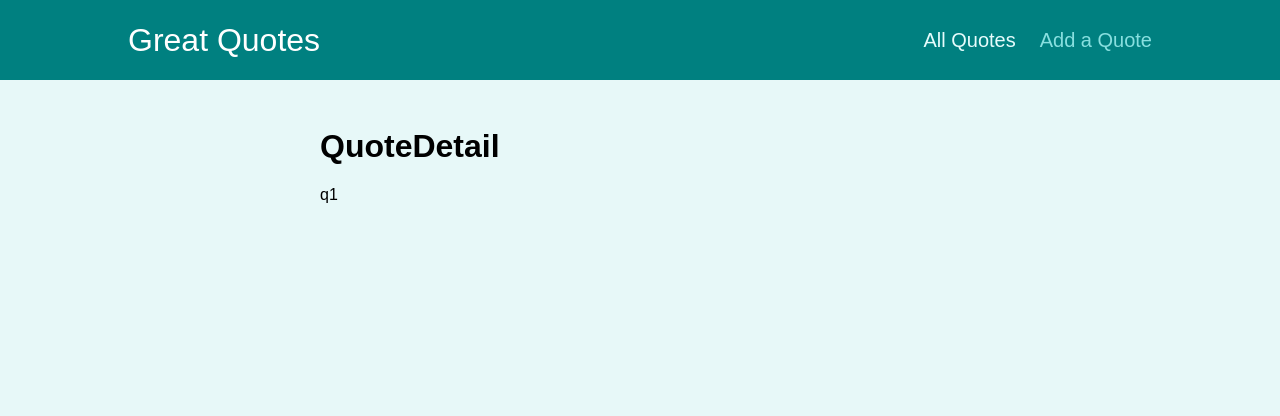
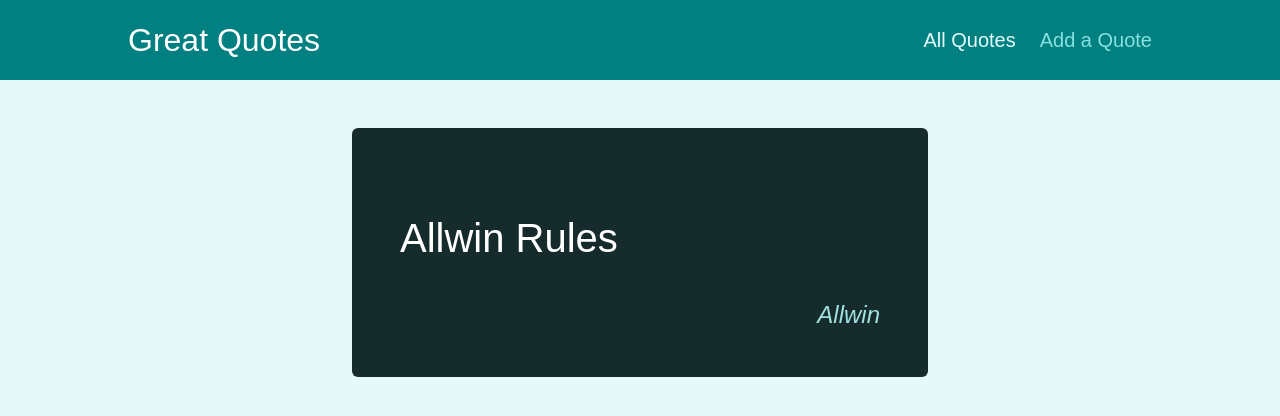
Before and after one commit to allwinandrews/great-quotes, a React (Create React App) app: page /quotes/q1 in a window 1280 px wide. Shown: the top 416 px of the page. Built offline with nearby package versions, Linux system fonts and the light colour scheme.

Commit message:
Outputs Data on the QuoteDetail Page

```diff
--- a/src/components/quotes/QuoteItem.js
+++ b/src/components/quotes/QuoteItem.js
@@ -1,4 +1,6 @@
-import classes from './QuoteItem.module.css';
+import { Link } from "react-router-dom";
+
+import classes from "./QuoteItem.module.css";
 
 const QuoteItem = (props) => {
   return (
@@ -9,9 +11,9 @@
         </blockquote>
         <figcaption>{props.author}</figcaption>
       </figure>
-      <a className='btn'>
+      <Link className="btn" to={`/quotes/${props.id}`}>
         View Fullscreen
-      </a>
+      </Link>
     </li>
   );
 };
--- a/src/pages/AllQuotes.js
+++ b/src/pages/AllQuotes.js
@@ -7,7 +7,7 @@
     text: "Allwin Rules",
   },
   {
-    id: "q1",
+    id: "q2",
     author: "Max",
     text: "Learning React is fun",
   },
--- a/src/pages/QuoteDetail.js
+++ b/src/pages/QuoteDetail.js
@@ -1,15 +1,34 @@
 import React from "react";
 import { useParams, Route } from "react-router-dom";
 
+import HighLightedQuote from "../components/quotes/HighlightedQuote";
 import Comments from "../components/comments/Comments";
+
+const DUMMY_QUOTES = [
+  {
+    id: "q1",
+    author: "Allwin",
+    text: "Allwin Rules",
+  },
+  {
+    id: "q2",
+    author: "Max",
+    text: "Learning React is fun",
+  },
+];
 
 const QuoteDetail = () => {
   const params = useParams();
 
+  const quote = DUMMY_QUOTES.find((quote) => quote.id === params.quoteId);
+
+  if (!quote) {
+    return <p>No Quote Found</p>;
+  }
+
   return (
     <>
-      <h1>QuoteDetail</h1>
-      <p>{params.quoteId}</p>
+      <HighLightedQuote text={quote.text} author={quote.author} />
       <Route path={`/quotes/${params.quoteId}/comments`}>
         <Comments />
       </Route>
```
